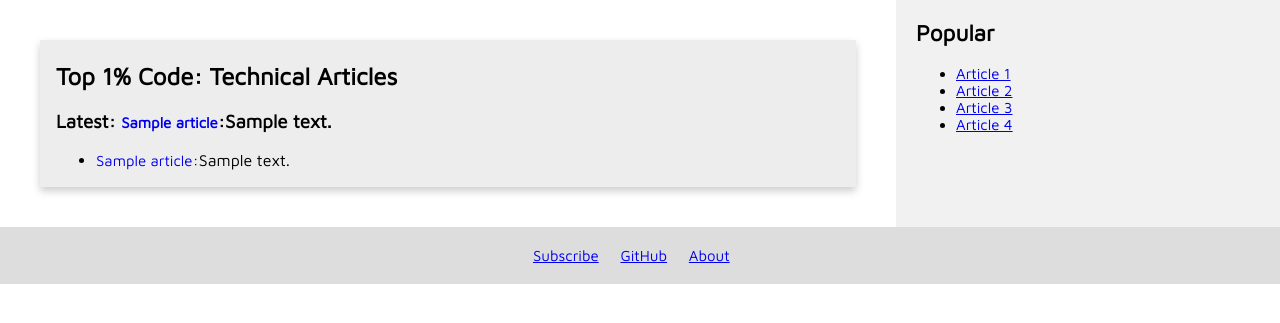
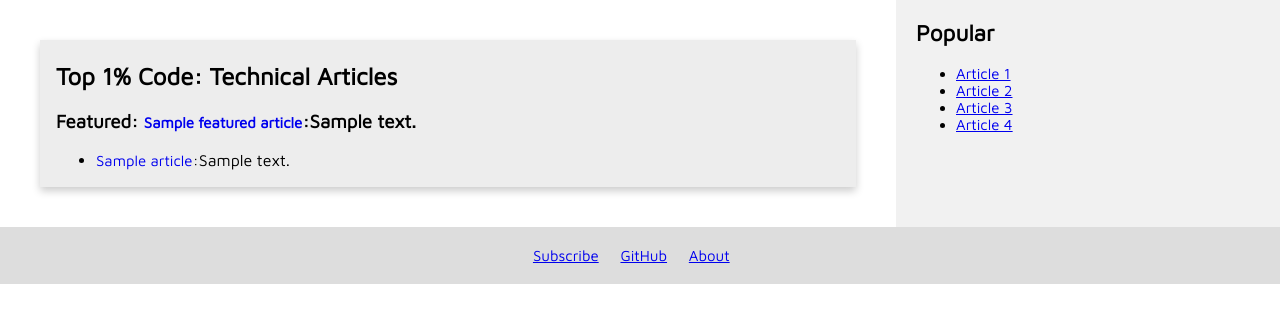
Before and after one commit to mikaeilorfanian/lightning, a Python web app: template templates/technical-articles-template.html in a window 1280 px wide. Shown: the part 213-536 px from the top of the page. Run offline with Jinja, Linux system fonts and the light colour scheme; the template is opened without the code that fills it: most values are stand-ins (such as "Sample title", 1, 10 or a date in 2020).

Commit message:
improve var name

```diff
--- a/templates/technical-articles-template.html
+++ b/templates/technical-articles-template.html
@@ -130,7 +130,7 @@ body {
       <div class="card">
         <div class="container">
           <h2>Top 1% Code: Technical Articles</h2>
-          <h3>Latest: <a href="{{ latest_article.link }}">{{ latest_article.title }}</a>:{{ latest_article.description }}</h3>
+          <h3>Featured: <a href="{{ featured_article.link }}">{{ featured_article.title }}</a>:{{ featured_article.description }}</h3>
           <ul>
             {% for article in technical_articles %}
               <li><a href='{{ article.link }}'>{{ article.title }}</a>:{{ article.description }}</li>
```
